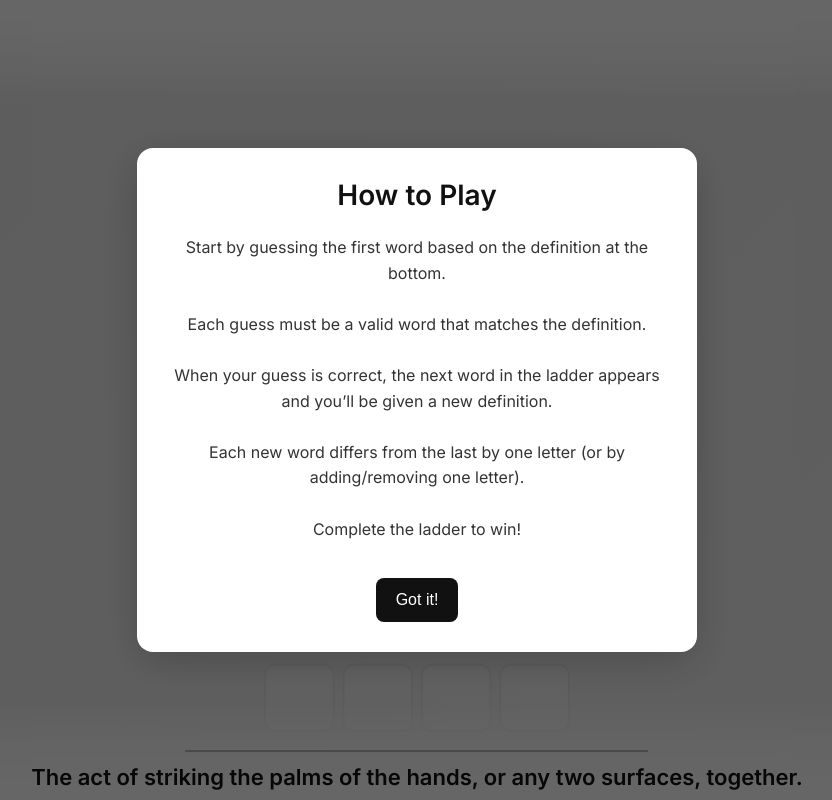
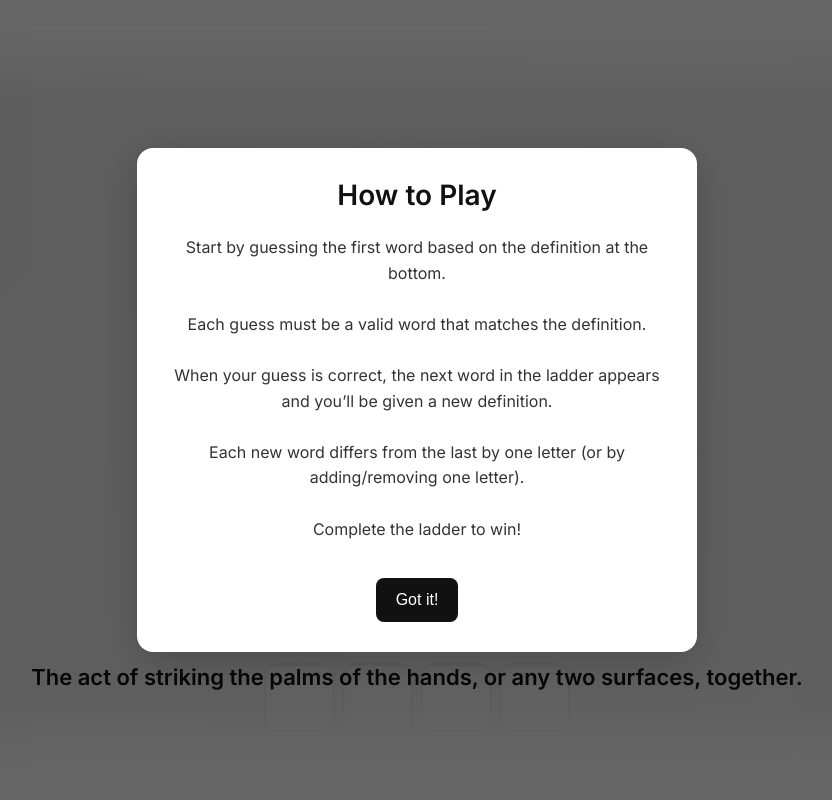
Before and after one commit to PeterDuska/words_game, a Flask app: page / in a window 1280 px wide. Shown: the whole page, without its empty margins (223-1055 px from the left). Run offline with Flask 3, Linux system fonts and the light colour scheme; some libraries are stand-ins or nearby versions.

Commit message:
Fixing keyboard

```diff
--- a/static/script.js
+++ b/static/script.js
@@ -26,6 +26,17 @@ window.addEventListener('resize', () => {
     } else {
       defBox.style.bottom = '100px';
     }
+});
+
+const inputs = document.querySelectorAll('input');
+
+inputs.forEach(input => {
+  input.addEventListener('focus', () => {
+    document.body.classList.add('keyboard-open');
+  });
+  input.addEventListener('blur', () => {
+    document.body.classList.remove('keyboard-open');
+  });
 });
 
 function buildGame() {
--- a/static/style.css
+++ b/static/style.css
@@ -121,23 +121,31 @@ body
 }
 
 /* Definition */
-#definition-box {
+#definition-wrapper {
     position: fixed;
-    bottom: env(keyboard-inset-height, 100px); /* works on iOS & Android */
-    left: 50%;
-    transform: translateX(-50%);
-    width: max-content;
-    max-width: 90%;
-    text-align: center;
+    width: 100%;
+    pointer-events: none;
+    z-index: 5;
+    bottom: 100px; /* default spacing */
+    display: flex;
+    justify-content: center;
+  }
+
+  #definition-box {
     font-size: 22px;
     font-weight: 600;
     padding: 10px 20px;
+    max-width: 90%;
+    text-align: center;
     color: #111;
-    z-index: 5;
     background: none;
-    pointer-events: none;
+    pointer-events: auto;
+    transition: transform 0.3s ease;
   }
 
+  body.keyboard-open #definition-wrapper {
+    bottom: 200px; /* lift the definition higher when keyboard is visible */
+  }
 #definition-box::before {
   content: "";
   display: block;
--- a/templates/index.html
+++ b/templates/index.html
@@ -22,8 +22,9 @@
       <!-- word rows inserted here -->
     </div>
   </div>
-
-  <div id="definition-box">Loading definition...</div>
+  <div id="definition-wrapper">
+    <div id="definition-box">Loading definition...</div>
+    </div>
 
   <div id="how-to-play">
     <div class="content">
```
